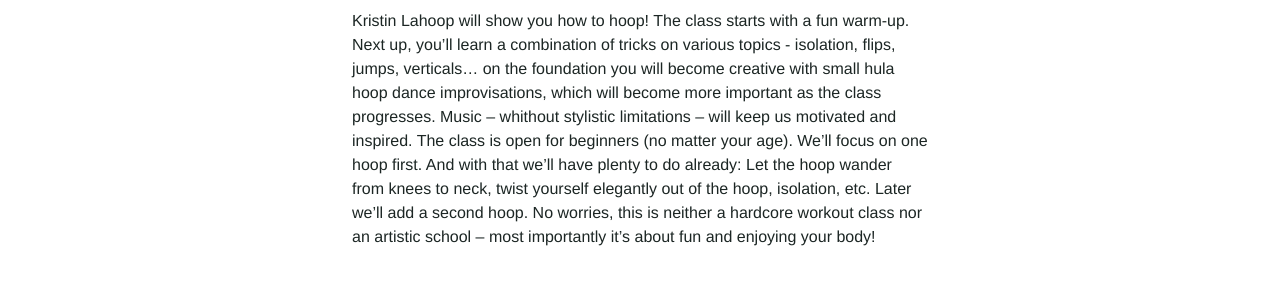
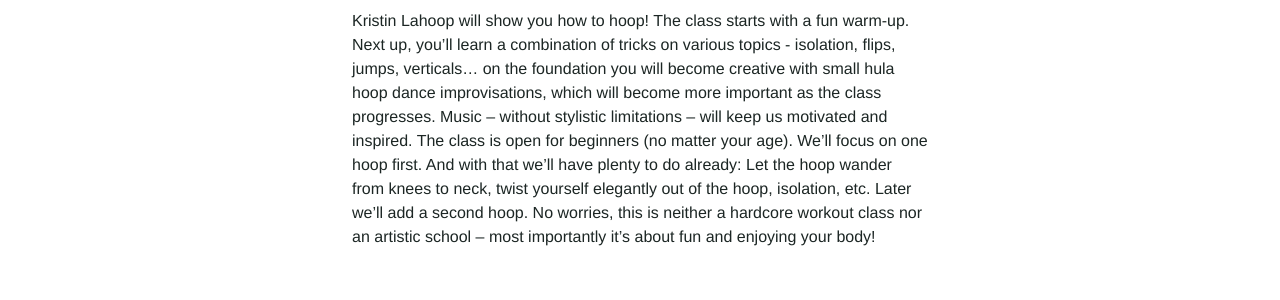
Before and after one commit to Kriesse/urbanraum, a Jekyll site: the page built from _classes/hula-hoop.md, in a window 1280 px wide. Shown: the part 760-1060 px from the top of the page. Built offline with Jekyll 4.4.1, drawn with Linux system fonts in a browser that asks for light colours; nearby versions of some CDN libraries.

Commit message:
update release technique,
update kristin hertel

```diff
--- a/_classes/hula-hoop.md
+++ b/_classes/hula-hoop.md
@@ -30,7 +30,7 @@
 trial_de: "5 Euro"
 
 description_en: |
-  Kristin Lahoop will show you how to hoop! The class starts with a fun warm-up. Next up, you’ll learn a combination of tricks on various topics - isolation, flips, jumps, verticals… on the foundation you will become creative with small hula hoop dance improvisations, which will become more important as the class progresses. Music – whithout stylistic limitations – will keep us motivated and inspired. The class is open for beginners (no matter your age). We'll focus on one hoop first. And with that we’ll have plenty to do already: Let the hoop wander from knees to neck, twist yourself elegantly out of the hoop, isolation, etc. Later we’ll add a second hoop. No worries, this is neither a hardcore workout class nor an artistic school – most importantly it’s about fun and enjoying your body!
+  Kristin Lahoop will show you how to hoop! The class starts with a fun warm-up. Next up, you’ll learn a combination of tricks on various topics - isolation, flips, jumps, verticals… on the foundation you will become creative with small hula hoop dance improvisations, which will become more important as the class progresses. Music – without stylistic limitations – will keep us motivated and inspired. The class is open for beginners (no matter your age). We'll focus on one hoop first. And with that we’ll have plenty to do already: Let the hoop wander from knees to neck, twist yourself elegantly out of the hoop, isolation, etc. Later we’ll add a second hoop. No worries, this is neither a hardcore workout class nor an artistic school – most importantly it’s about fun and enjoying your body!
 
 description_de: |
   Kristin Lahoop bringt euch das Hoopen bei! Wir starten den Kurs mit einer spielerischen Aufwärmung. Dann bringe ich euch eine Kombination aus mehreren Tricks zu einem speziellen Thema bei (Isolation, Flips, Würfe, Sprünge, Vertikal etc.). Anschließend werdet ihr selbst kreativ bei einem kleinen Teil Hula Hoop Tanz Improvisation, der im Laufe der Zeit mehr Platz einnehmen wird und am Ende dehnen wir gemeinsam ab. Musik – ohne stilistische Beschränkungen – wird uns motivieren und inspirieren. Der Kurs ist für Anfänger (egal wie alt du bist!) geeignet. Der Fokus liegt zunächst auf einem Hula Hoop. Damit kann man schon allerhand anfangen: den Reifen von den Knien bis zum Hals wandern lassen, sich elegant aus dem Reifen heraus und wieder reindrehen, Isolation etc. Später kommt dann auch ein zweiter Hoop dazu. Keine Angst, das hier ist weder ein Fitnesskurs noch eine Artistenschule, bei mir geht es vor allem um Spaß und ein schönes Körpergefühl!
```
Also changed, not shown: _classes/release-technique.md (+11 -12 lines), _classes/zeitgenoessischer-tanz.md (+1 -1 lines), _teachers/kristin-hertel.md (renamed from _teachers/kristin-lahoop.md, +2 -1 lines), _teachers/kristina-hertel.md (deleted, +0 -4 lines).
